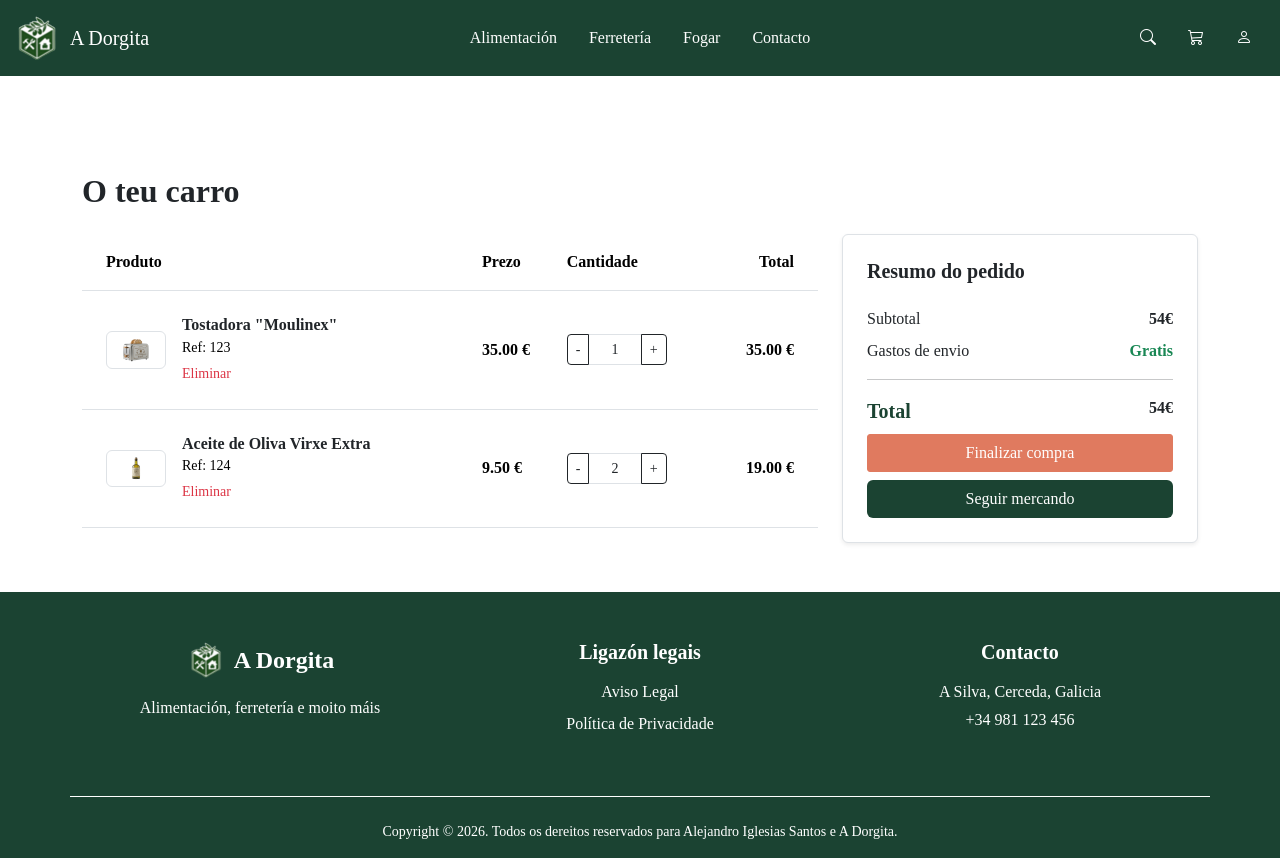
After one commit to Igli-10/a-dorgita, a PHP site: page /views/carro.php in a window 1280 px wide. The commit adds this page. Run offline with PHP 8.4, Linux system fonts and the light colour scheme.

Commit message:
Deseño da vista do carro da compra, añadido de estilos e modificación de estilos e enlaces

```diff
--- a/includes/header.php
+++ b/includes/header.php
@@ -35,7 +35,7 @@
         <div style="width: 25%;" class="d-flex justify-content-end">
             <ul class="nav">
                 <li class="nav-item"><a class="nav-link" href="#"><i class="bi bi-search"></i></a></li>
-                <li class="nav-item"><a class="nav-link" href="#"><i class="bi bi-cart3"></i></a></li>
+                <li class="nav-item"><a class="nav-link" href="/a-dorgita/views/carro.php"><i class="bi bi-cart3"></i></a></li>
                 <li class="nav-item"><a class="nav-link" href="#"><i class="bi bi-person"></i></a></li>
             </ul>
         </div>
--- a/public/css/estilos.css
+++ b/public/css/estilos.css
@@ -1,6 +1,15 @@
 .fondo-verde{
     background-color:#1B4332 ;
     color: #FFFFFF;;
+}
+
+.fondo-verde .nav-link,.fondo-verde a,a.fondo-verde {
+    color: #FFFFFF ;
+    text-decoration: none;
+}
+
+.fondo-verde .nav-link:hover,.fondo-verde a:hover,a.fondo-verde:hover {
+    color: #FFFFFF ;
 }
 
 body{
@@ -101,18 +110,32 @@ footer{
     border: 1px solid #1B4332;
 }
 
-.input-cantidade {
-    background-color: #FFFFFF !important;
-    color: #212529;
-    border-top: 1px solid #212529;
-    border-bottom: 1px solid #212529;
-    border-left: none;
-    border-right: none;
-    font-weight: bold;
-    font-size: 1.1rem;
+.ancho-cantidade-produto{
+    width: 140px;
 }
 
-.input-cantidade:focus {
-    box-shadow: none;
-    border-color: #212529;
+.ancho-cantidade-carro {
+    width: 100px;
 }
+
+.img-carro{
+    width: 60px;
+}
+
+.texto-verde{
+    color: #1B4332;
+}
+
+.seguir-comprando{
+    background-color:#1B4332 ;
+    color: #FFFFFF;;
+}
+
+.seguir-comprando .nav-link,.seguir-comprando a,a.seguir-comprando {
+    color: #FFFFFF ;
+    text-decoration: none;
+}
+
+.seguir-comprando .nav-link:hover,.seguir-comprando a:hover,a.seguir-comprando:hover {
+    color: #1B4332 ;
+}
--- /dev/null
+++ b/views/carro.php
@@ -0,0 +1,104 @@
+<?php include "../includes/header.php"; ?>
+
+<div class="container py-5 mt-5">
+    <h2 class="fw-bold texto-principal mb-4">O teu carro</h2>
+
+    <div class="row g-4">
+
+        <div class="col-lg-8">
+            <div class="table-responsive">
+
+                <table class="table align-middle">
+                    <thead class="texto-principal">
+                        <tr>
+                            <th class="ps-4 py-3">Produto</th>
+                            <th class="py-3">Prezo</th>
+                            <th class="py-3">Cantidade</th>
+                            <th class="py-3 text-end pe-4">Total</th>
+                        </tr>
+                    </thead>
+
+                    <tbody>
+                        <tr>
+                            <td class="ps-4 py-4">
+                                <div class="d-flex align-items-center">
+                                    <img src="/a-dorgita/public/img/tostadora.png" alt="Tostadora" class="me-3 rounded border p-1 img-carro">
+                                    <div>
+                                        <h6 class="mb-0 fw-bold texto-principal">Tostadora "Moulinex"</h6>
+                                        <span class="small">Ref: 123</span>
+                                        <br>
+                                        <a href="#" class="text-danger small text-decoration-none mt-1 d-inline-block">Eliminar</a>
+                                    </div>
+                                </div>
+                            </td>
+                            <td class="texto-principal fw-bold">35.00 €</td>
+                            <td>
+                                <div class="input-group input-group-sm ancho-cantidade-carro">
+                                    <button class="btn btn-cantidade">-</button>
+                                    <input type="text" class="form-control text-center input-cantidade" value="1" readonly>
+                                    <button class="btn btn-cantidade">+</button>
+                                </div>
+                            </td>
+                            <td class="text-end pe-4 fw-bold texto-principal">35.00 €</td>
+                        </tr>
+
+                        <tr>
+                            <td class="ps-4 py-4">
+                                <div class="d-flex align-items-center">
+                                    <img src="/a-dorgita/public/img/aceite_oliva_virxe.png" alt="Aceite de Oliva" class="me-3 rounded border p-1 img-carro">
+                                    <div>
+                                        <h6 class="mb-0 fw-bold texto-principal">Aceite de Oliva Virxe Extra</h6>
+                                        <span class="small">Ref: 124</span>
+                                        <br>
+                                        <a href="#" class="text-danger small text-decoration-none mt-1 d-inline-block">Eliminar</a>
+                                    </div>
+                                </div>
+                            </td>
+                            <td class="texto-principal fw-bold">9.50 €</td>
+                            <td>
+                                <div class="input-group input-group-sm ancho-cantidade-carro">
+                                    <button class="btn btn-cantidade">-</button>
+                                    <input type="text" class="form-control text-center input-cantidade" value="2" readonly>
+                                    <button class="btn btn-cantidade">+</button>
+                                </div>
+                            </td>
+                            <td class="text-end pe-4 fw-bold texto-principal">19.00 €</td>
+                        </tr>
+                    </tbody>
+                </table>
+
+            </div>
+        </div>
+
+        <div class="col-lg-4">
+            <div class="p-4 rounded shadow-sm border caixa-filtros">
+                <h5 class="fw-bold texto-principal mb-4">Resumo do pedido</h5>
+
+                <div class="d-flex justify-content-between mb-2">
+                    <span>Subtotal</span>
+                    <span class="fw-bold">54€</span>
+                </div>
+
+                  <div class="d-flex justify-content-between mb-2">
+                    <span>Gastos de envio</span>
+                    <span class="text-success fw-bold">Gratis</span>
+                </div>
+
+                <hr class="my-3">
+
+                <div class="d-flex justify-content-between mb-2">
+                    <span class="fs-5 fw-bold texto-verde">Total</span>
+                    <span class="texto-principal fw-bold">54€</span>
+                </div>
+
+                <button class="btn btn-engadir-carro w-100">Finalizar compra</button>
+
+                <a href="/a-dorgita/index.php" class="btn btn-link w-100 text-decoration-none mt-2 small text-center d-block seguir-comprando" >Seguir mercando</a>
+            </div>
+        </div>
+
+    </div>
+</div>
+
+
+<?php include "../includes/footer.php"; ?>
--- a/views/produto.php
+++ b/views/produto.php
@@ -30,9 +30,9 @@
             <hr class="my-4">
 
             <div class="d-flex align-items-center gap-3">
-                <div class="input-group" style="width: 140px;">
+                <div class="input-group ancho-cantidade-produto" >
                     <button class="btn btn-cantidade" type="button">-</button>
-                    <input type="text" class="form-control text-center input-cantidade" value="1" readonly>
+                    <input type="text" class="form-control text-center" value="1" readonly>
                     <button class="btn btn-cantidade" type="button">+</button>
                 </div>
                 <button class="btn btn-engadir-carro btn-lg px-5 w-100">
```
